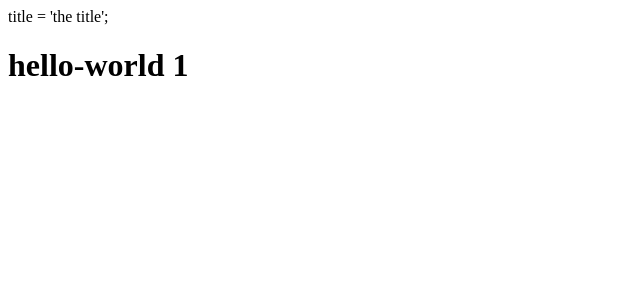
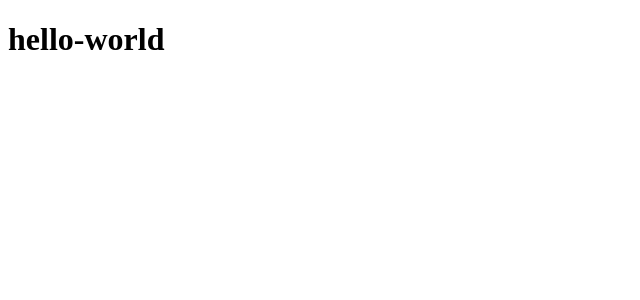
Before and after one commit to garderemax/cicdTest, an Angular app in the folder hello-world/: page / in a window 1280 px wide. Shown: the top 300 px of the page, without its empty margins (0-640 px from the left). Built offline with nearby package versions, Linux system fonts and the light colour scheme.

Commit message:
Update app.component.html

```diff
--- a/hello-world/src/app/app.component.html
+++ b/hello-world/src/app/app.component.html
@@ -1,2 +1 @@
-title = 'the title';
-<h1>{{title}} 1</h1>
+<h1>{{title}}</h1>
```
